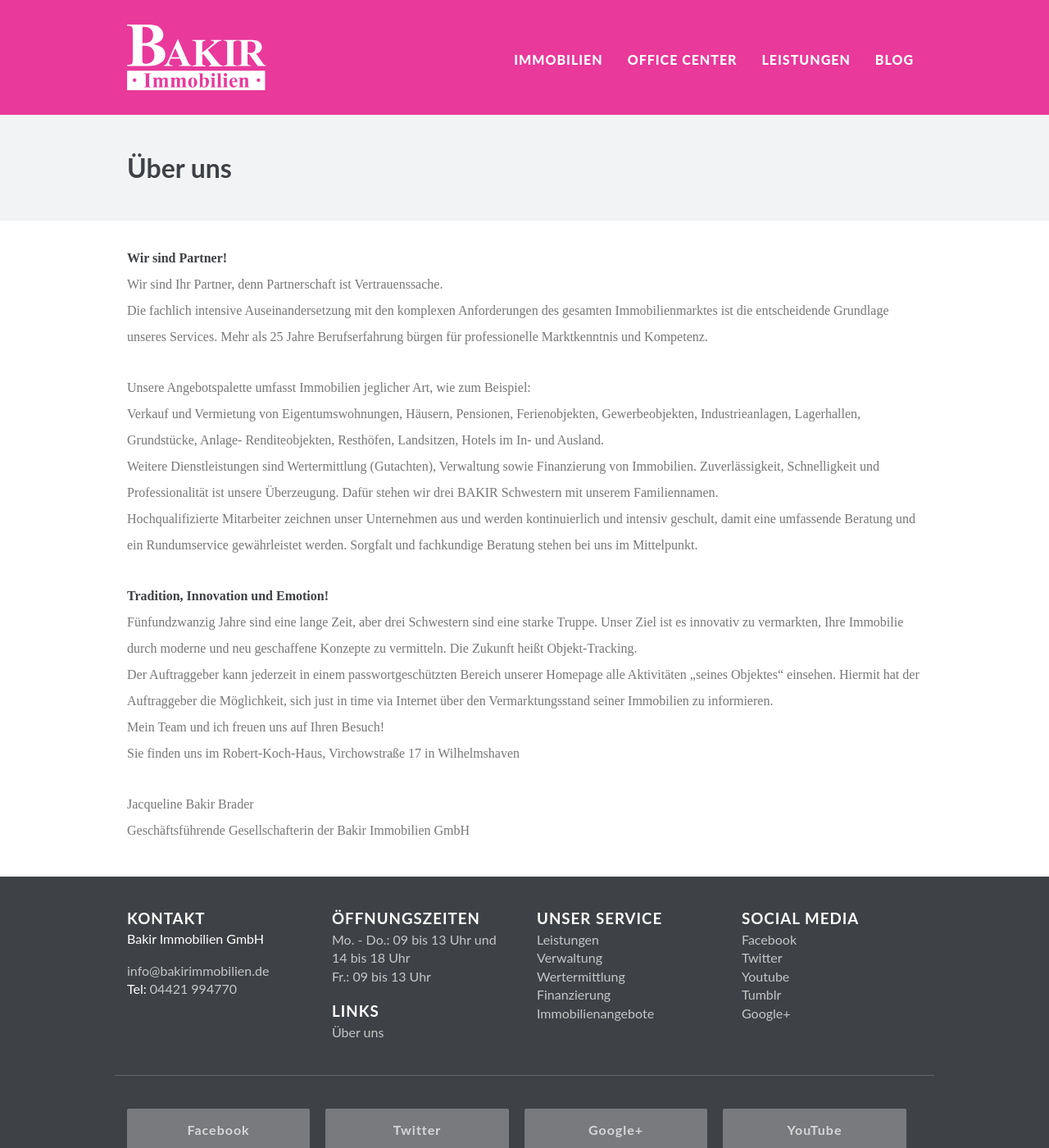
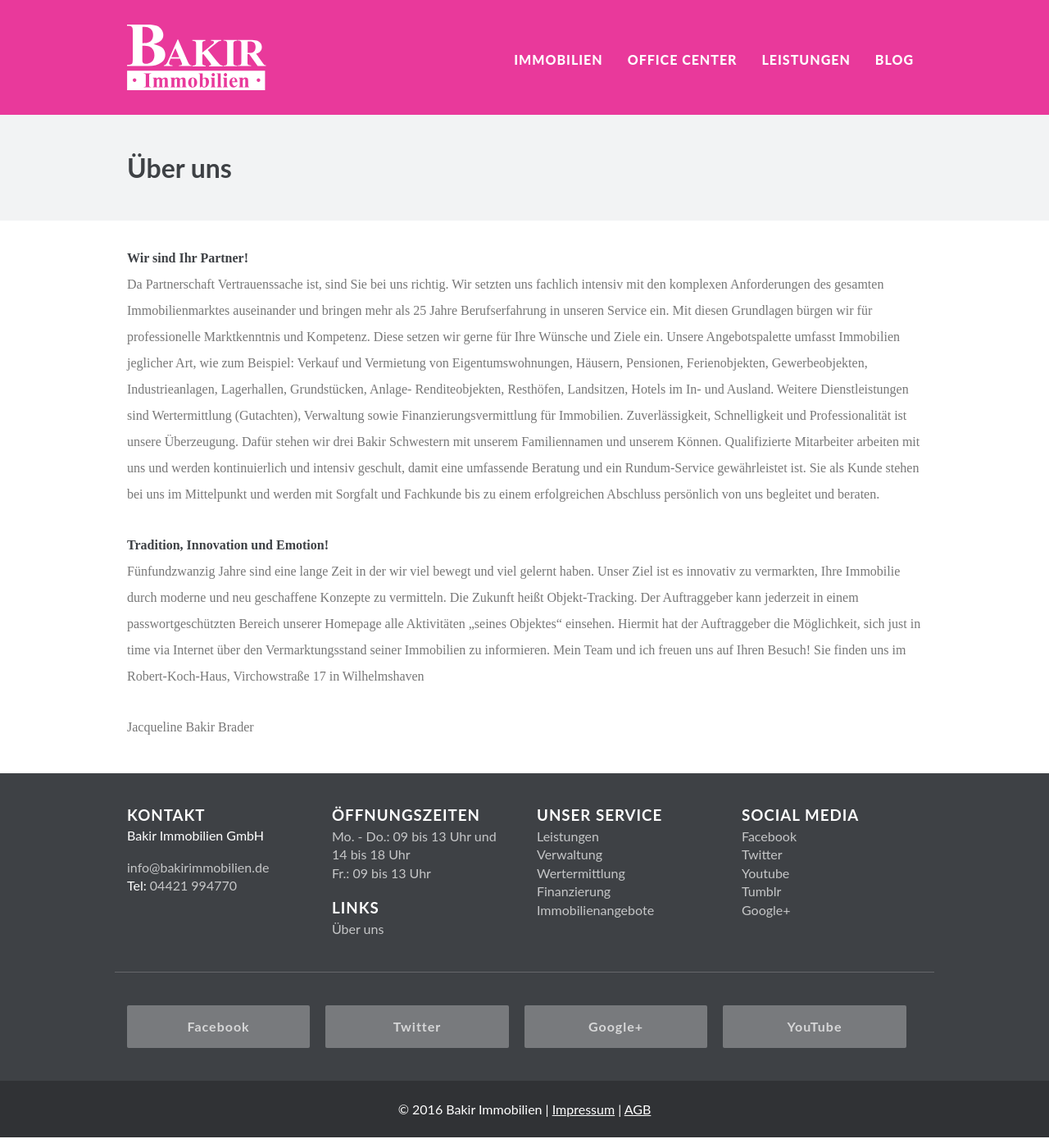
Before and after one commit to bakirnetwork/bakirimmobilien_de, a Jekyll site: the page built from _pages/ueber.md, in a window 1280 px wide and 1400 px high. Shown: the whole window at 82% size. Built offline with Jekyll 4.4.1, drawn with Linux system fonts in a browser that asks for light colours; nearby versions of some CDN libraries; some web fonts are replaced.

Commit message:
Über uns Seite aktualisiert

```diff
--- a/_pages/ueber.md
+++ b/_pages/ueber.md
@@ -4,20 +4,19 @@
 permalink: /ueber/
 ---
 
-**Wir sind Partner!**
-Wir sind Ihr Partner, denn Partnerschaft ist Vertrauenssache.
-Die fachlich intensive Auseinandersetzung mit den komplexen Anforderungen des gesamten Immobilienmarktes ist die entscheidende Grundlage unseres Services. Mehr als 25 Jahre Berufserfahrung bürgen für professionelle Marktkenntnis und Kompetenz.
-
+**Wir sind Ihr Partner!**
+Da Partnerschaft Vertrauenssache ist, sind Sie bei uns richtig.
+Wir setzten uns fachlich intensiv mit den komplexen Anforderungen des gesamten Immobilienmarktes auseinander und bringen mehr als 25 Jahre Berufserfahrung in unseren Service ein. Mit diesen Grundlagen bürgen wir für professionelle Marktkenntnis und Kompetenz. Diese setzen wir gerne für Ihre Wünsche und Ziele ein.
 Unsere Angebotspalette umfasst Immobilien jeglicher Art, wie zum Beispiel:
-Verkauf und Vermietung von Eigentumswohnungen, Häusern, Pensionen, Ferienobjekten, Gewerbeobjekten, Industrieanlagen, Lagerhallen, Grundstücke, Anlage- Renditeobjekten, Resthöfen, Landsitzen, Hotels im In- und Ausland.
-Weitere Dienstleistungen sind Wertermittlung (Gutachten), Verwaltung sowie Finanzierung von Immobilien. Zuverlässigkeit, Schnelligkeit und Professionalität ist unsere Überzeugung. Dafür stehen wir drei BAKIR Schwestern mit unserem Familiennamen.
-Hochqualifizierte Mitarbeiter zeichnen unser Unternehmen aus und werden kontinuierlich und intensiv geschult, damit eine umfassende Beratung und ein Rundumservice gewährleistet werden. Sorgfalt und fachkundige Beratung stehen bei uns im Mittelpunkt.
+Verkauf und Vermietung von Eigentumswohnungen, Häusern, Pensionen, Ferienobjekten, Gewerbeobjekten, Industrieanlagen, Lagerhallen, Grundstücken, Anlage- Renditeobjekten, Resthöfen, Landsitzen, Hotels im In- und Ausland.
+Weitere Dienstleistungen sind Wertermittlung (Gutachten), Verwaltung sowie Finanzierungsvermittlung für Immobilien.
+Zuverlässigkeit, Schnelligkeit und Professionalität ist unsere Überzeugung. Dafür stehen wir drei Bakir Schwestern mit unserem Familiennamen und unserem Können.
+Qualifizierte Mitarbeiter arbeiten mit uns und werden kontinuierlich und intensiv geschult, damit eine umfassende Beratung und ein Rundum-Service gewährleistet ist. Sie als Kunde stehen bei uns im Mittelpunkt und werden mit Sorgfalt und Fachkunde bis zu einem erfolgreichen Abschluss persönlich von uns begleitet und beraten.
 
 **Tradition, Innovation und Emotion!**
-Fünfundzwanzig Jahre sind eine lange Zeit, aber drei Schwestern sind eine starke Truppe. Unser Ziel ist es innovativ zu vermarkten, Ihre Immobilie durch moderne und neu geschaffene Konzepte zu vermitteln. Die Zukunft heißt Objekt-Tracking.
+Fünfundzwanzig Jahre sind eine lange Zeit in der wir viel bewegt und viel gelernt haben. Unser Ziel ist es innovativ zu vermarkten, Ihre Immobilie durch moderne und neu geschaffene Konzepte zu vermitteln. Die Zukunft heißt Objekt-Tracking.
 Der Auftraggeber kann jederzeit in einem passwortgeschützten Bereich unserer Homepage alle Aktivitäten „seines Objektes“ einsehen. Hiermit hat der Auftraggeber die Möglichkeit, sich just in time via Internet über den Vermarktungsstand seiner Immobilien zu informieren.
 Mein Team und ich freuen uns auf Ihren Besuch!
 Sie finden uns im Robert-Koch-Haus, Virchowstraße 17 in Wilhelmshaven
 
 Jacqueline Bakir Brader
-Geschäftsführende Gesellschafterin der Bakir Immobilien GmbH
```
